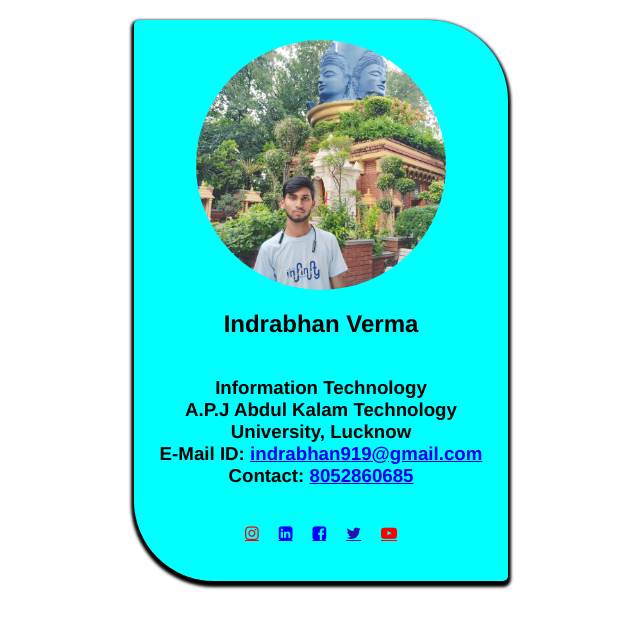
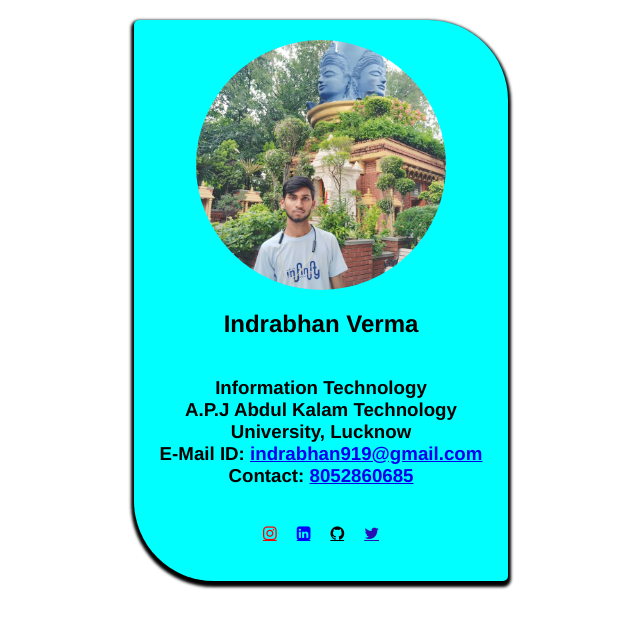
Before and after one commit to Indrabhan8052/Footwear, a plain HTML site: page About.html in a window 1280 px wide. Shown: the whole page, without its empty margins (319-959 px from the left). Drawn offline with Linux system fonts and the light colour scheme.

Commit message:
Update About.html

```diff
--- a/About.html
+++ b/About.html
@@ -51,8 +51,10 @@
         .fa-instagram {
             color: red;
         }
-        .fa-linkedin-square, .fa-facebook-square {
+        .fa-linkedin-square{
             color: blue;
+        } .fa-github {
+            color: black;
         }
         .fa-twitter {
             color: rgb(40, 15, 182);
@@ -82,11 +84,11 @@
                 Contact: <a href="tel:8052860685">8052860685</a>
             </h3>
             <div class="social-media">
-                <a href="#" class="fa fa-instagram"></a>
+                <a href="https://www.instagram.com/indrabhanverma919?utm_source=ig_web_button_share_sheet&igsh=ZDNlZDc0MzIxNw==" class="fa fa-instagram"></a>
                 <a href="https://www.linkedin.com/in/indrabhan-verma-342a2a275" class="fa fa-linkedin-square"></a>
-                <a href="#" class="fa fa-facebook-square"></a>
-                <a href="#" class="fa fa-twitter"></a>
-                <a href="#" class="fa fa-youtube-play"></a>
+                <a href="https://github.com/Indrabhan8052" class="fa fa-github"></a>
+                <a href="https://x.com/indrabhan919?t=fbpC8B6dIMiUsae-NAf5Nw&s=09" class="fa fa-twitter"></a>
+                <!-- <a href="https://youtube.com/@cricketbadshah919?si=O4PUusdLRpCY4Ry1" class="fa fa-youtube-play"></a> -->
             </div>
         </div>
     </div>
```
